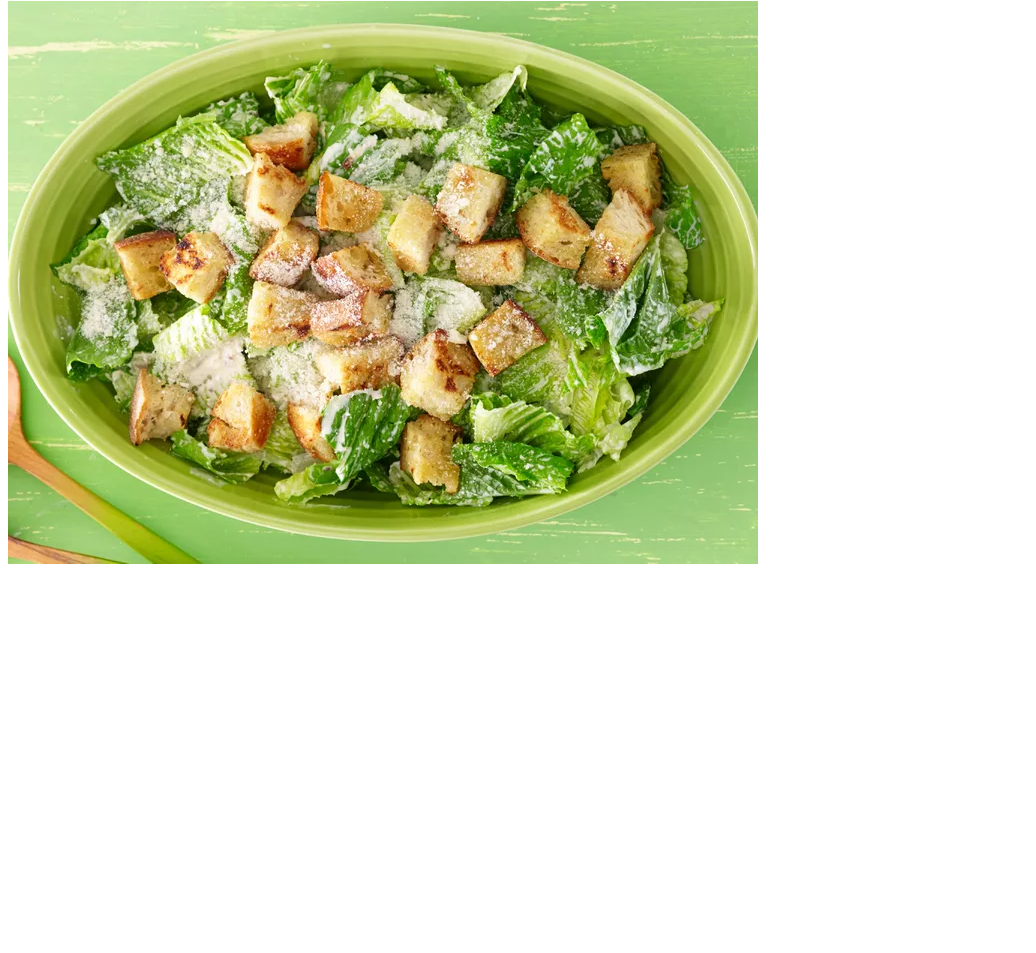
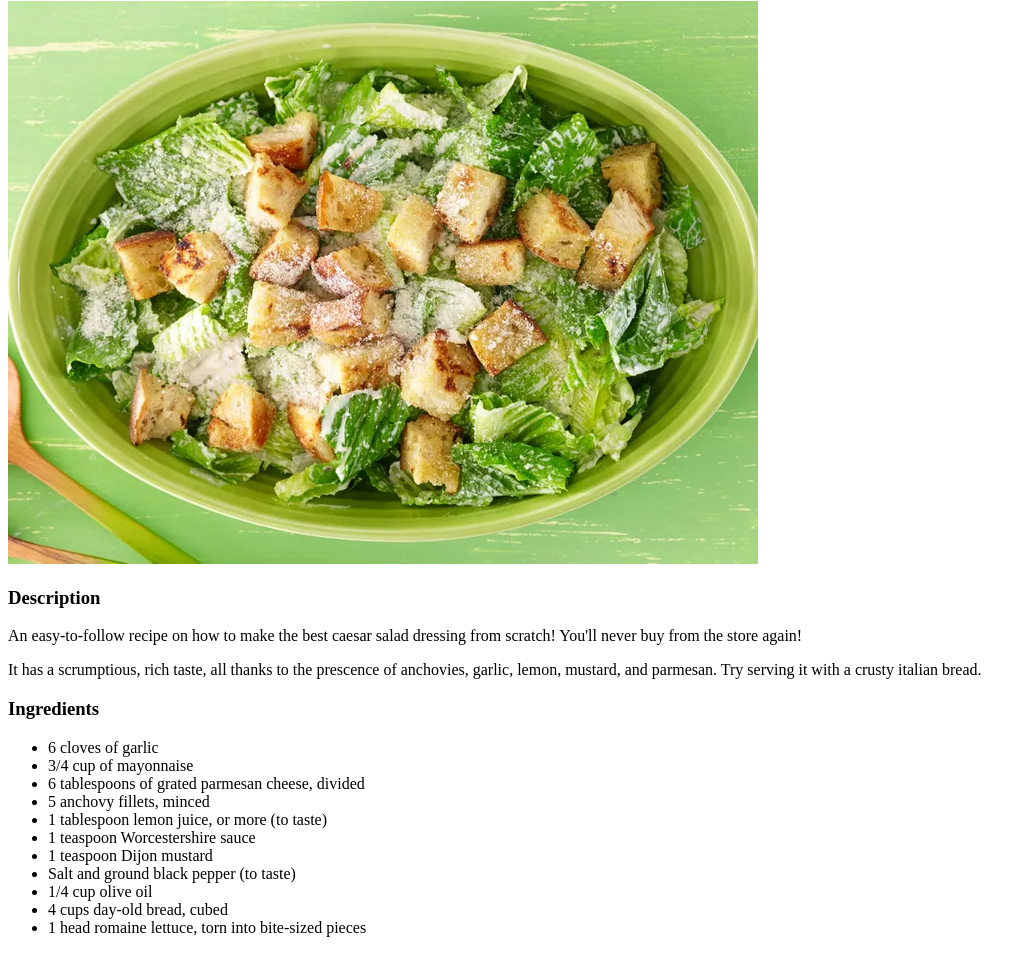
Before and after one commit to alejandroreilly/odin-recipes, a plain HTML site: page recipes/caesar-salad-dressing.html in a window 1280 px wide. Shown: the part 79-1032 px from the top of the page, without its empty margins (0-1036 px from the left). Before the commit the page ends 800 px from the top, so only its background shows below. Drawn offline with Linux system fonts and the light colour scheme.

Commit message:
Add description and ingredients to caesar salad recipe

```diff
--- a/recipes/caesar-salad-dressing.html
+++ b/recipes/caesar-salad-dressing.html
@@ -8,5 +8,27 @@
 <body>
     <h1>Bes Homemade Caesar Salad Dressing</h1>
     <img src="./caesar-salad-dressing.png" alt="A salad with our yummy dressing!">
+    <h3>Description</h3>
+    <p>An easy-to-follow recipe on how to make the best caesar salad dressing
+        from scratch! You'll never buy from the store again!
+    </p>
+    <p>It has a scrumptious, rich taste, all thanks to the prescence of
+        anchovies, garlic, lemon, mustard, and parmesan. Try serving it with
+        a crusty italian bread.
+    </p>
+    <h3>Ingredients</h3>
+    <ul>
+        <li>6 cloves of garlic</li>
+        <li>3/4 cup of mayonnaise</li>
+        <li>6 tablespoons of grated parmesan cheese, divided</li>
+        <li>5 anchovy fillets, minced</li>
+        <li>1 tablespoon lemon juice, or more (to taste)</li>
+        <li>1 teaspoon Worcestershire sauce</li>
+        <li>1 teaspoon Dijon mustard</li>
+        <li>Salt and ground black pepper (to taste)</li>
+        <li>1/4 cup olive oil</li>
+        <li>4 cups day-old bread, cubed</li>
+        <li>1 head romaine lettuce, torn into bite-sized pieces</li>
+    </ul>
 </body>
 </html>
```
Also changed, not shown: index.html (+1 -1 lines).
